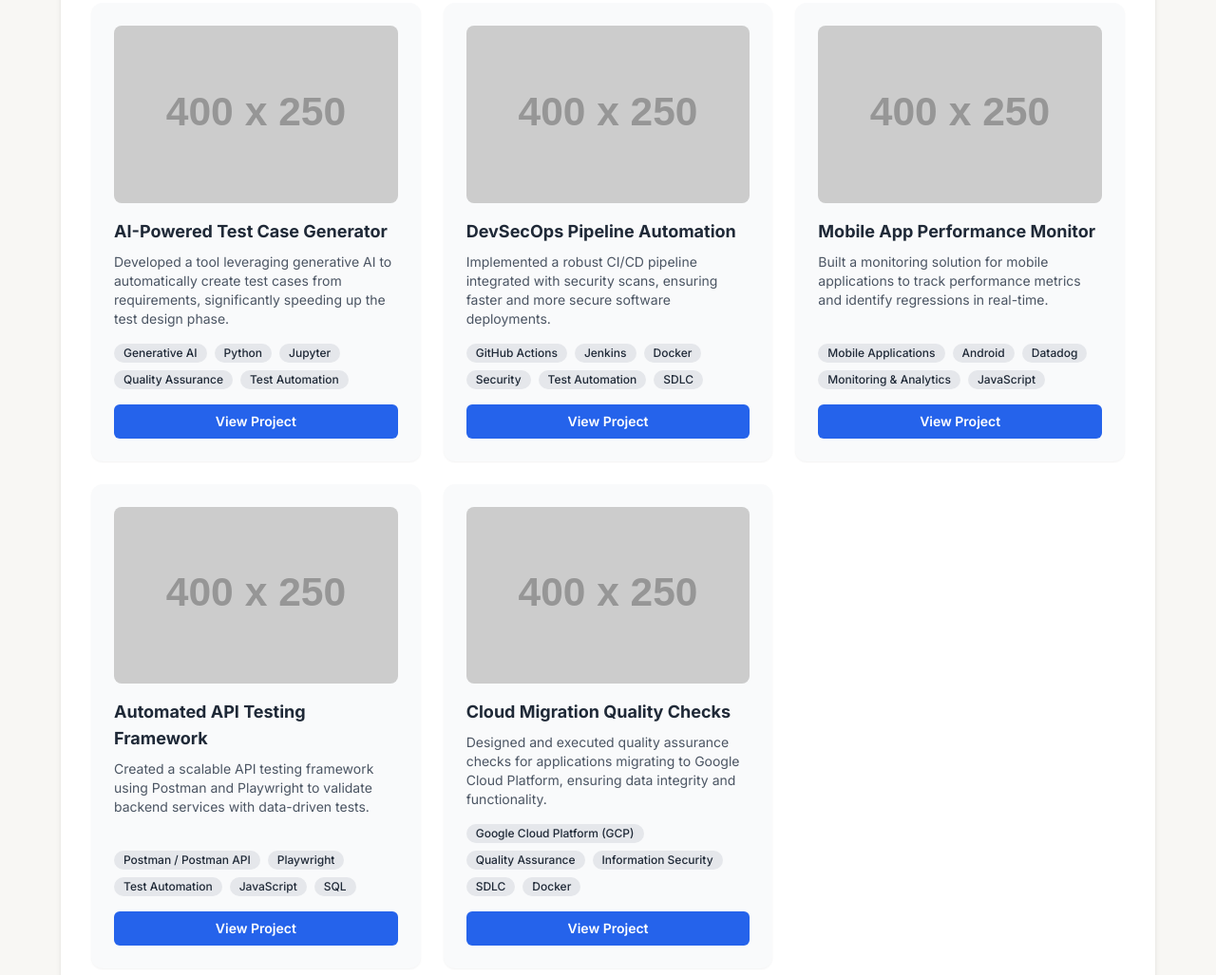
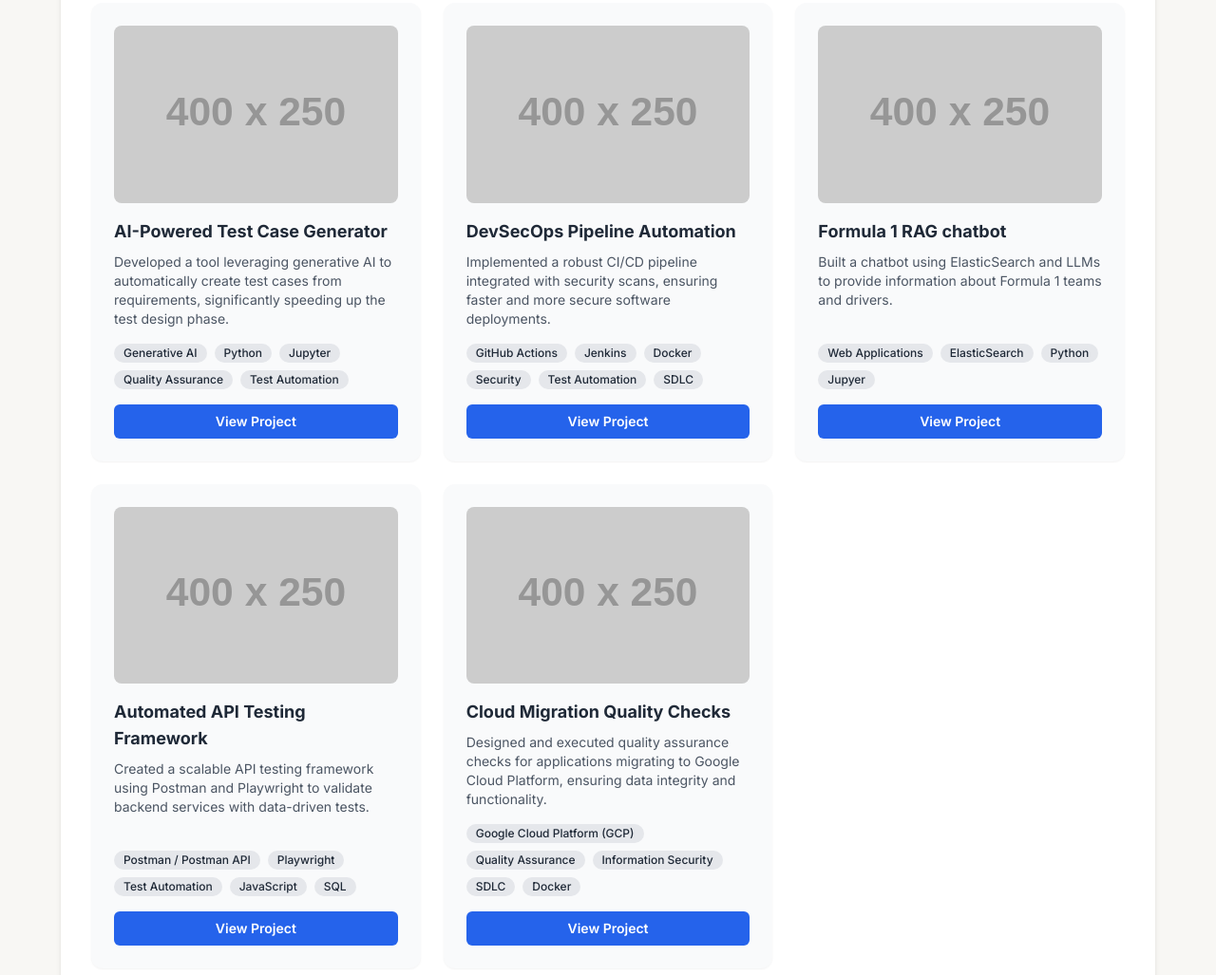
Before and after one commit to grob3/garyrobinsoniii-resume, a plain HTML site: page client/index.html in a window 1280 px wide. Shown: the part 2055-3082 px from the top of the page at 95% size. Drawn offline with nearby package versions, Linux system fonts and the light colour scheme; placeholder pictures from the web are drawn by us.

Commit message:
Updated page title and favicon

```diff
--- a/client/index.html
+++ b/client/index.html
@@ -3,7 +3,7 @@
 <head>
     <meta charset="UTF-8">
     <meta name="viewport" content="width=device-width, initial-scale=1.0">
-    <title>Interactive Resume | Gary Robinson, III</title>
+    <title>Resume | Gary Robinson, III</title>
     <!-- Link to external Tailwind CSS -->
     <script src="https://cdn.tailwindcss.com"></script>
     <link rel="preconnect" href="https://fonts.googleapis.com">
@@ -12,6 +12,7 @@
     <!-- Link to your custom stylesheet -->
     <link rel="stylesheet" href="css/style.css">
     <link rel="stylesheet" href="css/dark-mode.css">
+    <link rel="icon" href="assets/logo.png" type="image/png">
     <!-- Chosen Palette: Warm Neutrals, accented with various shades of blues, greens, and grays for distinction. -->
     <!-- Application Structure Plan: The SPA is designed as a top-to-bottom narrative journey through the candidate's career. It starts with a high-level summary, moves to an interactive skills dashboard, followed by a 'Recent Projects' section showcasing practical application of skills, then presents a detailed, interactive career timeline, and concludes with education/certifications and a contact form. This structure allows a recruiter to get a quick overview and then explore areas of interest, moving from abstract skills to concrete project examples, then to professional experience. -->
     <!-- Visualization & Content Choices: 1. Skills -> Goal: Inform/Organize & Show Relationships -> Viz: Categorized Tagged Lists with Hover Popover -> Interaction: Visual grouping via tags, hover to see associated companies for each skill. Justification: Categorized lists are ATS-friendly, and the hover popover directly links skills to experience. 2. Recent Projects -> Goal: Showcase Applied Skills & Work -> Viz: Grid of interactive tiles with image placeholders, description, and skill tags -> Interaction: Clickable links to GitHub. Justification: Provides concrete examples of work and applied skills in a visually appealing and easily digestible format. 3. Experience -> Goal: Show Change & Detail -> Viz: Vertical Timeline (HTML/CSS) with company initials/color coding -> Interaction: Click to expand/collapse job details, including specific skills used. Justification: An intuitive way to show career progression with enhanced detail. 4. Education/Certs -> Goal: Inform -> Viz: Styled Cards -> Interaction: None. Justification: Straightforward data presented clearly. 5. Contact Form -> Goal: Enable communication -> Viz: Standard form fields with a submit button -> Interaction: Client-side message on submission which sends a POST request to a backend server. Justification: Provides a direct and accessible way for interested parties to reach out, with improved security and reliability via a backend. -->
--- a/client/js/script.js
+++ b/client/js/script.js
@@ -200,11 +200,11 @@ document.addEventListener('DOMContentLoaded', function () {
             skillsUsed: ["GitHub Actions", "Jenkins", "Docker", "Security", "Test Automation", "SDLC"]
         },
         {
-            title: "Mobile App Performance Monitor",
-            description: "Built a monitoring solution for mobile applications to track performance metrics and identify regressions in real-time.",
-            githubPageLink: "https://github.com/your-username/mobile-monitor", // Placeholder
+            title: "Formula 1 RAG chatbot",
+            description: "Built a chatbot using ElasticSearch and LLMs to provide information about Formula 1 teams and drivers.",
+            githubPageLink: "https://github.com/grob3/elasticRagF1",
             imagePlaceholder: "https://placehold.co/400x250/F97316/FFFFFF?text=Mobile+Perf",
-            skillsUsed: ["Mobile Applications", "Android", "Datadog", "Monitoring & Analytics", "JavaScript"]
+            skillsUsed: ["Web Applications", "ElasticSearch", "Python", "Jupyer"]
         },
          {
             title: "Automated API Testing Framework",
```
